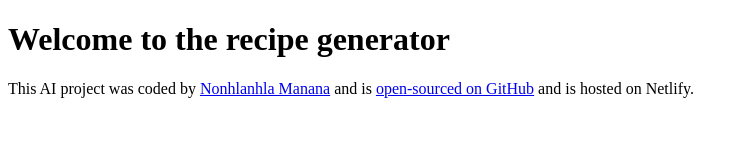
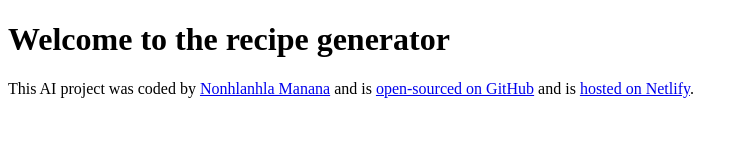
Before and after one commit to MissManana/my-recipe-generator, a plain HTML site: page index.html in a window 1280 px wide. Shown: the whole page, without its empty margins (0-748 px from the left). Drawn offline with Linux system fonts and the light colour scheme.

Commit message:
Updated the footer links

```diff
--- a/index.html
+++ b/index.html
@@ -21,7 +21,10 @@
       >
         open-sourced on GitHub</a
       >
-      and is hosted on Netlify.
+      and is
+      <a href="https://my-ai-recipe-generator-app.netlify.app/" target="_blank">
+        hosted on Netlify</a
+      >.
     </footer>
 
     <script src="src/java.js"></script>
```
